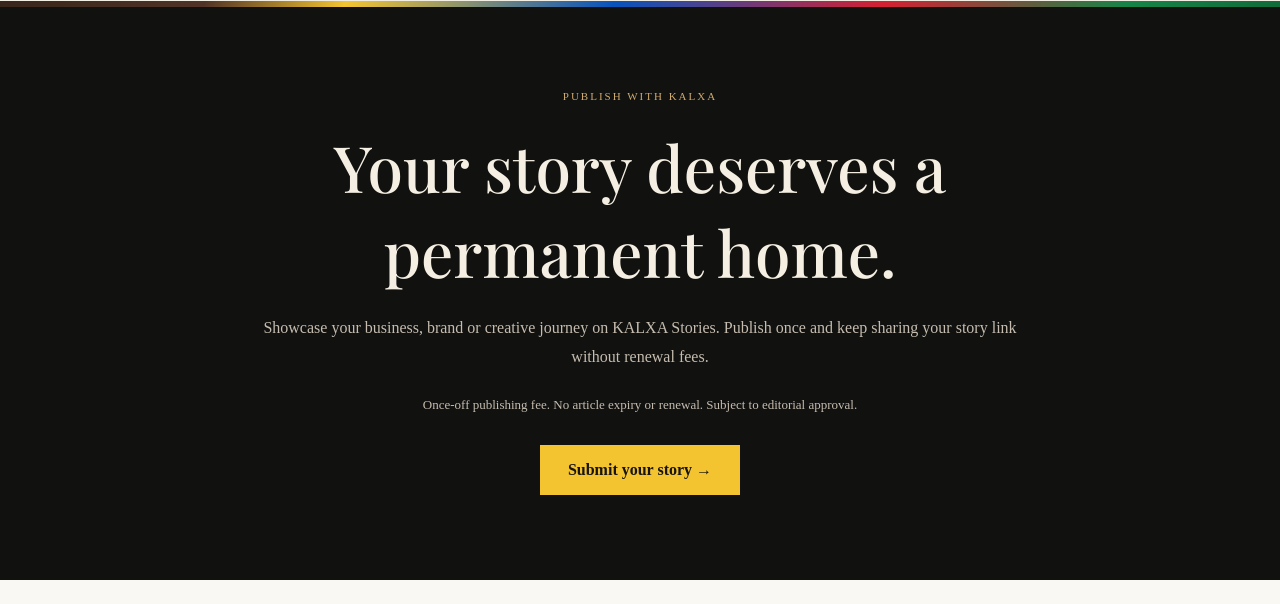
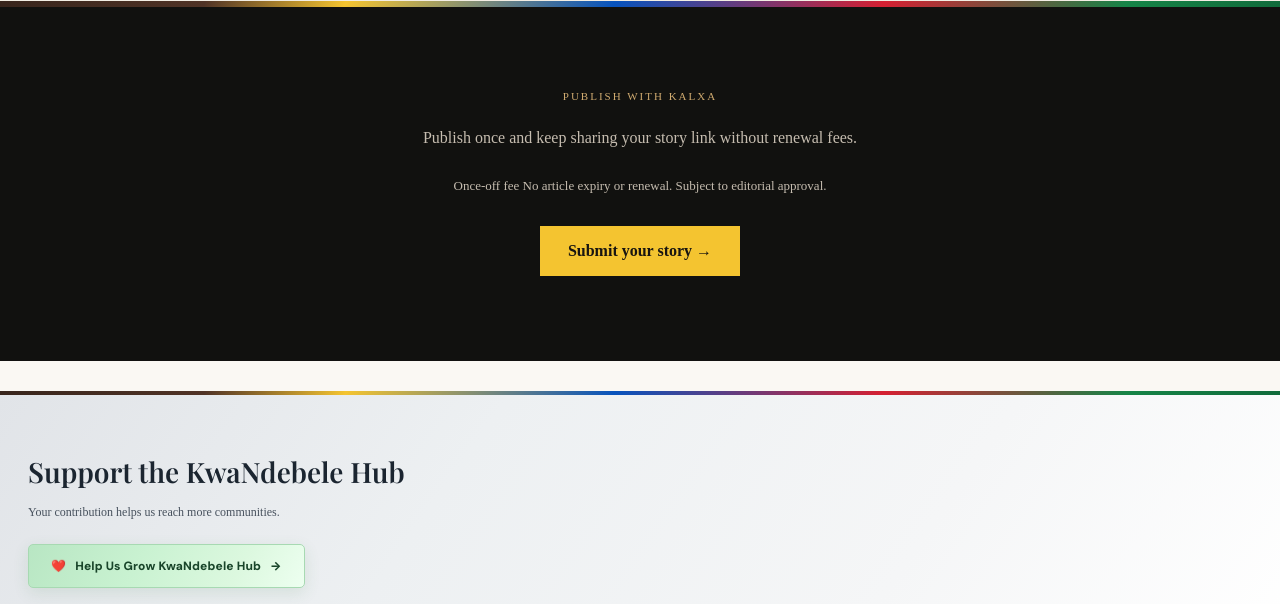
Before and after one commit to LasieHlongwane/kalxa-stories, a Flask app: page / in a window 1280 px wide. Shown: the part 3674-4278 px from the top of the page. Run offline with Flask 3, Linux system fonts and the light colour scheme; data comes from the database, SQL or seed files in the repository; data that the repository does not hold is empty; some web fonts are replaced.

Commit message:
Revise hero copy and kalxa paid section text
Updated text for clarity and brevity in the home page.

```diff
--- a/app/templates/home.html
+++ b/app/templates/home.html
@@ -1259,7 +1259,7 @@ events and latest news shaping KwaNdebele on KALXA Stories.
         </div>
 
         <p class="hero-copy">
-            Discover the culture that defines us, the
+            The culture that defines us, the
             people who inspire us, the businesses built
             on dreams, and the lifestyles that make KwaNdebele
             unique. Together, we embrace our potential,
@@ -2025,15 +2025,9 @@ events and latest news shaping KwaNdebele on KALXA Stories.
         </span>
 
 
-        <h2 class="kalxa-paid-title">
-            Your story deserves a permanent home.
-        </h2>
-
-
         <p class="kalxa-paid-copy">
 
-            Showcase your business, brand or
-            creative journey on KALXA Stories.
+
 
             Publish once and keep sharing your
             story link without renewal fees.
@@ -2041,7 +2035,7 @@ events and latest news shaping KwaNdebele on KALXA Stories.
         </p>
         <p class="kalxa-paid-note">
 
-            Once-off publishing fee.
+            Once-off fee
 
             No article expiry or renewal.
 
```
